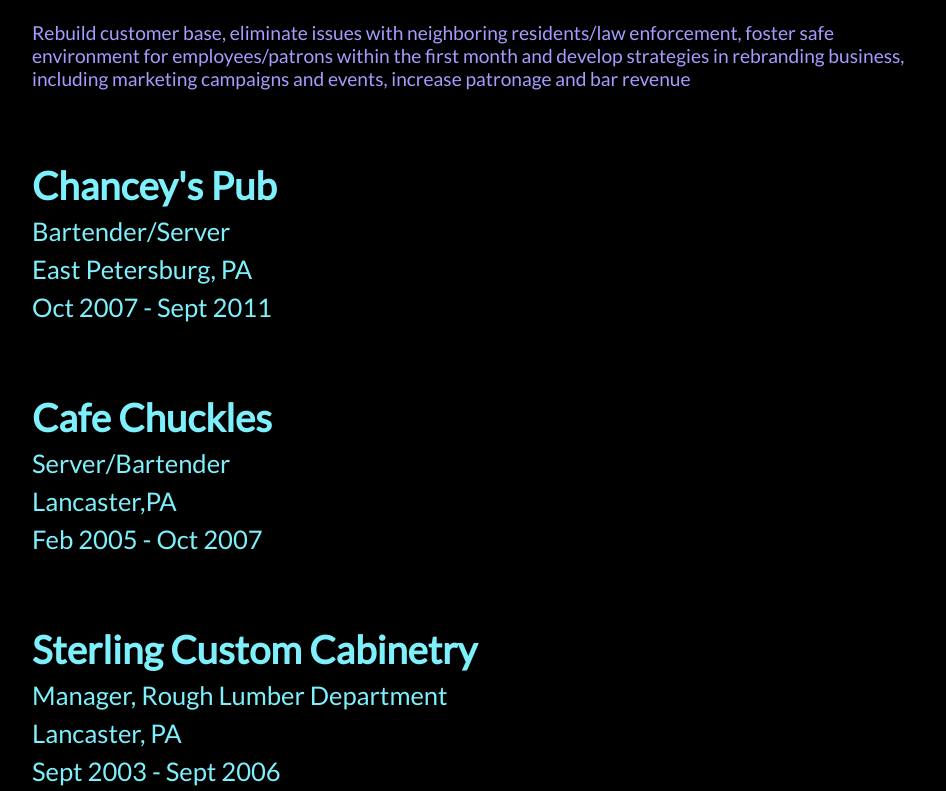
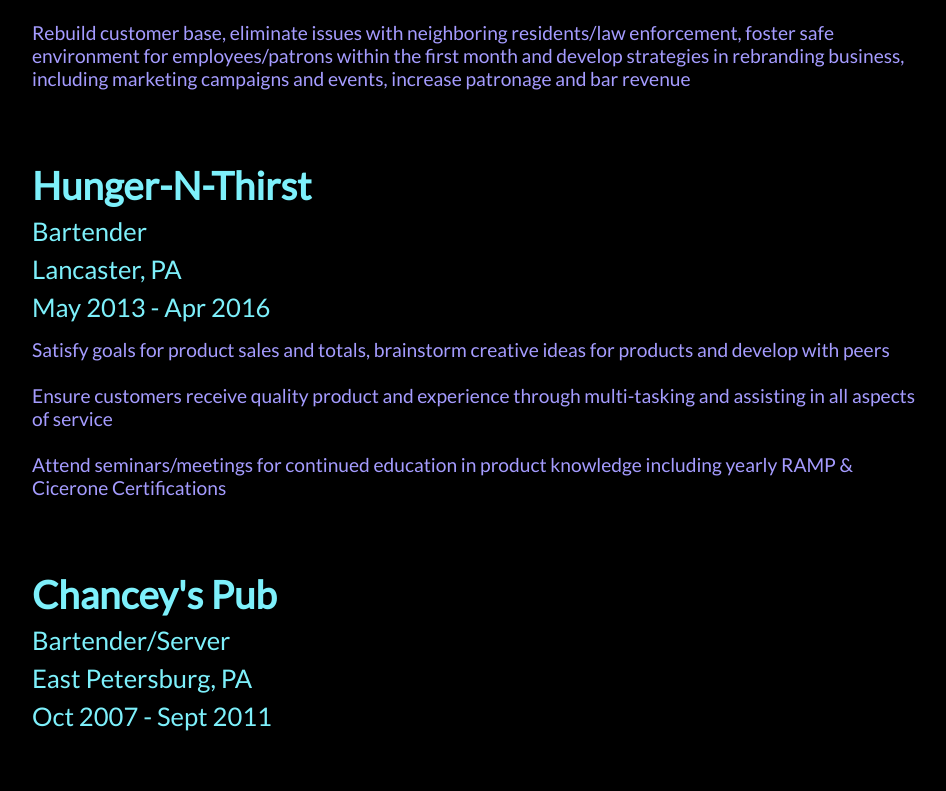
Before and after one commit to kdmundale/Profile-2.0, a Next.js app: page /resume in a window 1280 px wide. Shown: the part 4769-5560 px from the top of the page, without its empty margins (160-1106 px from the left). Built offline with nearby package versions, Linux system fonts and the light colour scheme.

Commit message:
add Hunger N Thirst to employment section on resume

```diff
--- a/pages/resume.js
+++ b/pages/resume.js
@@ -19,6 +19,7 @@
 duties:'Deliver customer service/hospitality, community relations for City of Lancaster. Represent city in everyday interactions with the community, provide assistance to citizens and visitors\n \nIdentify issues within city zones regarding maintenance and public safety according to city guidelines, assess situations involving businesses and citizens to execute best course of action\n \nInitiate contact with appropriate authorities when warranted, gather information draft detailed incident reports, and complete city maintenance requests\n \nMeet or exceed daily goals for zone map coverage, reporting, business checks, resident contacts'},
 {name:"Molly's Pub &Carryout", title:'Shift Manager/Bartender', local:'Lancaster, PA', from:'Feb 2017 - Jul 2020',
 duties:'Lead front of house staff of 3-4 people, delegate assignments, enforce business policies with co-workers/customers, write SOP guidelines for all front-of-house tasks. Take charge in high-stress/high-demand situations, implement well thought out solutions to resolve conflicts, direct and organize staff to enact best course of action\n \nCreate content for and manage social media accounts, photograph products, edit photos, post for marketing, escalate Facebook & Instagram following by 500%\n \nRebuild customer base, eliminate issues with neighboring residents/law enforcement, foster safe environment for employees/patrons within the first month and develop strategies in rebranding business, including marketing campaigns and events, increase patronage and bar revenue'},
+{name:'Hunger-N-Thirst',title:'Bartender',local:'Lancaster, PA',from:'May 2013 - Apr 2016',duties:'Satisfy goals for product sales and totals, brainstorm creative ideas for products and develop with peers\n \nEnsure customers receive quality product and experience through multi-tasking and assisting in all aspects of service\n \nAttend seminars/meetings for continued education in product knowledge including yearly RAMP & Cicerone Certifications'},
 {name:"Chancey's Pub",title:'Bartender/Server',local:'East Petersburg, PA',from:'Oct 2007 - Sept 2011',duties:''},
 {name:'Cafe Chuckles',title:'Server/Bartender',local:'Lancaster,PA',from:'Feb 2005 - Oct 2007', duties:''},
 {name:'Sterling Custom Cabinetry', title:'Manager, Rough Lumber Department', local:'Lancaster, PA', from:'Sept 2003 - Sept 2006', duties:'Analyze and interpret conceptual drawings and blueprints to create custom moldings, define needs for material selection by understanding build requirements and paint/stain finishes\n \nSolve problems by troubleshooting machinery and equipment, adjust calibration and replacing/repairing parts as needed\n \nConsistently deliver weekly product goals by supplying needed material to cabinetmakers, ensuring production continues on schedule'}]
```
